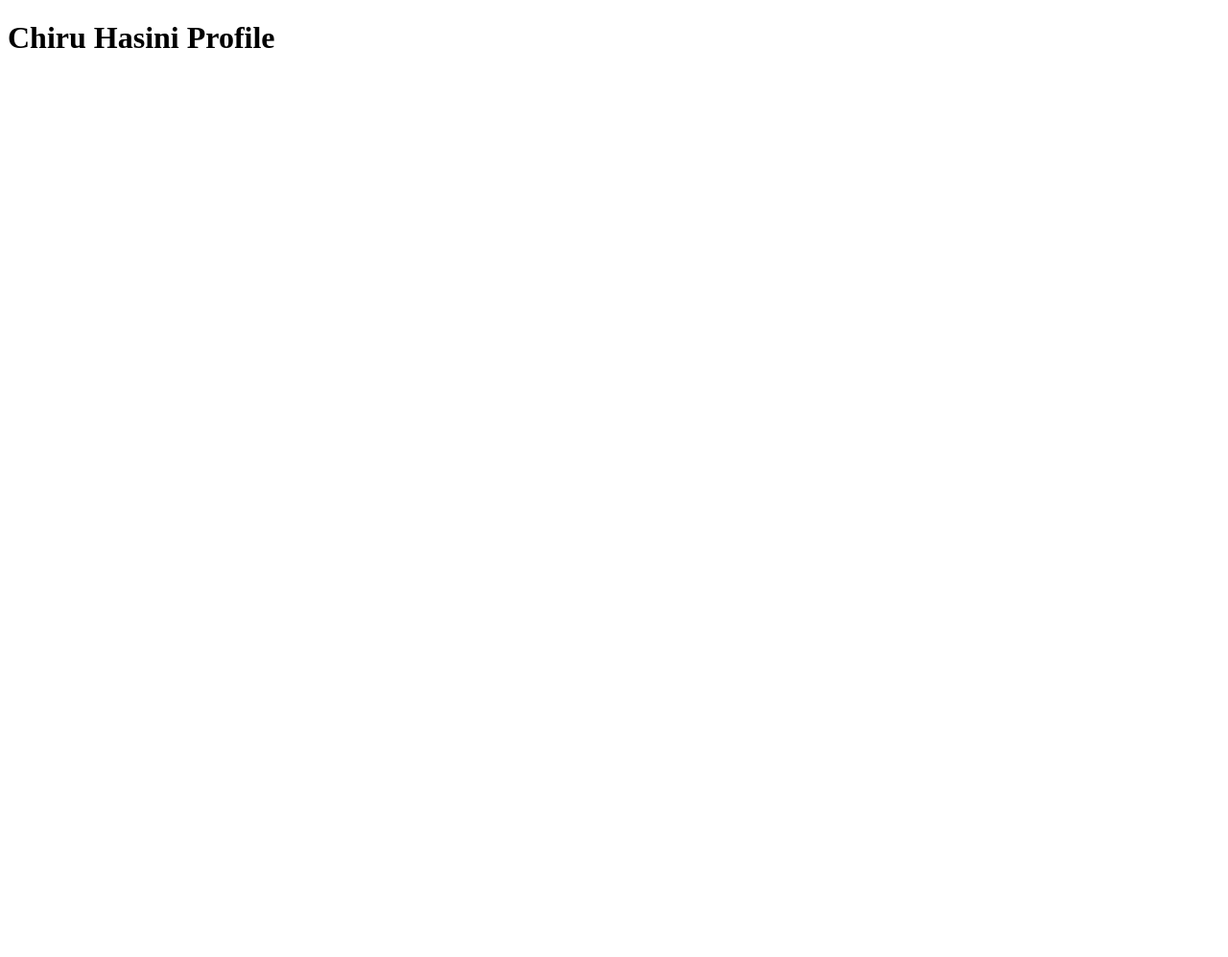
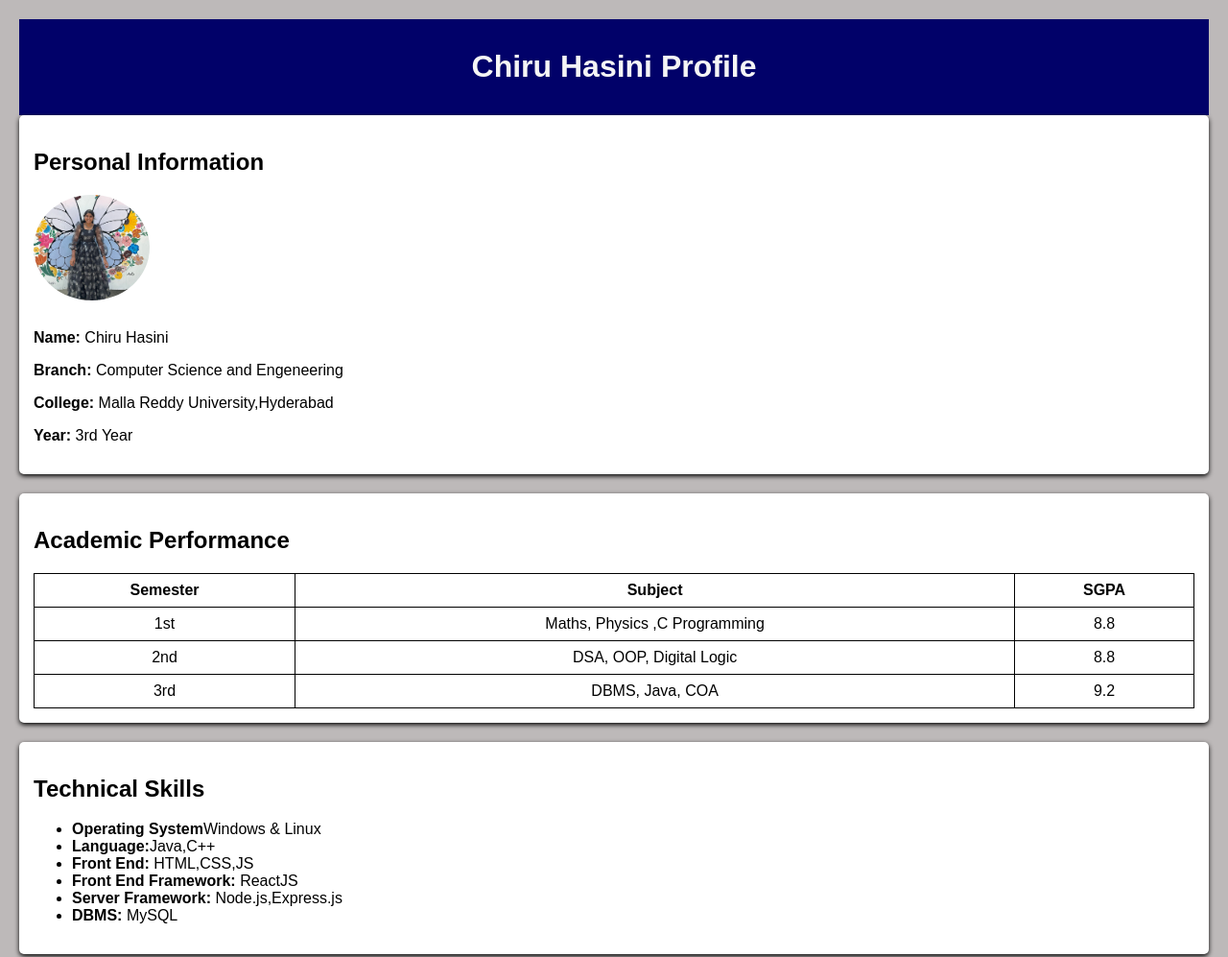
Before and after one commit to chiruhasini14/chiruhasini14.github.io, a plain HTML site: page index.html in a window 1280 px wide. Shown: the top 997 px of the page at 96% size. Before the commit the page ends 800 px from the top, so only its background shows below. Drawn offline with Linux system fonts and the light colour scheme.

Commit message:
second commit

```diff
--- a/assets/css/style.css
+++ b/assets/css/style.css
@@ -0,0 +1,48 @@
+body{
+    font-family: Arial, Helvetica, sans-serif;
+    background-color: rgb(189, 185, 185);
+    margin: 20px;
+}
+
+header{
+    background-color: rgb(1, 1, 105);
+    color: whitesmoke;
+    text-align: center;
+    padding: 10px;
+}
+section{
+    background-color: white;
+    padding: 15px;
+    margin-bottom: 20px;
+    border-radius: 5px;
+    box-shadow: 0 2px 5px rgba(0,0,0,1);
+}
+img{
+    border-radius: 50%;
+    margin-bottom: 10px;
+}
+table{
+    width: 100%;
+    border-collapse: collapse;
+    margin-top: 10px;
+}
+th,td{
+    border: 1px solid black;
+    text-align: center;
+    padding: 8px;
+}
+.form-group{
+    margin-bottom: 8px;
+}
+form input, form textarea{
+    width:100%;
+    padding: 10px;
+    margin: 5px, 0;
+    box-sizing: border-box;
+}
+input[type="submit"]{
+    background-color: rgb(8, 8, 129);
+    color: whitesmoke;
+    font-size: 18px;
+    font-weight: bold;
+}
--- a/index.html
+++ b/index.html
@@ -3,17 +3,113 @@
 <head>
     <meta charset="UTF-8">
     <meta name="viewport" content="width=device-width, initial-scale=1.0">
-    <meta name="keyword" content="Chiru hasini Computer Science Engeneering">
-    <meta name="description" content="This is a profile page of Chiru Hasini">
-    <meta name="Author" content="Chiru Hasini">
+    <meta name="keyword" content="Bharani Coumputer Science Java Full stack Dev Python">
+    <meta name="descrition" content="This is a profile page of Bharani. She is a Java Full stack dev.">
+    <meta name="author" content="Bharani">
     <meta http-equiv="refresh" content="10" url="http://localhost:8080/profile">
-    <meta name="robots" content="index,follow">
-    <link rel="stylesheet" href="./assets/css/style.css">
+    <!-- <meta name="robots" content="index, follow"> search engine will use this content
+    <meta name="robots" content="no-index, no-follow"> search engine will not use this content in any purpuse -->
+    <link rel="stylesheet" href="./Assets/css/style.css">
     <title>Document</title>
 </head>
 <body>
     <header>
         <h1>Chiru Hasini Profile</h1>
     </header>
+    <main>
+        <!-- Personal Information -->
+         <section>
+            <h2>Personal Information</h2>
+            <img src="./assets/images/Event.jpeg" alt="" width="10%" height="10%">
+            <p><strong>Name: </strong>Chiru Hasini</p>
+            <p><strong>Branch: </strong>Computer Science and Engeneering</p>
+            <p><strong>College: </strong>Malla Reddy University,Hyderabad</p>
+            <p><strong>Year: </strong>3rd Year</p>
+         </section>
+         <section>
+            <h2>Academic Performance</h2>
+            <table>
+                <thead>
+                    <tr>
+                        <th>Semester</th>
+                        <th>Subject</th>
+                        <th>SGPA</th>
+                    </tr>
+                </thead>
+                <tbody>
+                    <tr>
+                        <td>1st</td>
+                        <td>Maths, Physics ,C Programming</td>
+                        <td>8.8</td>
+                    </tr>
+                    <tr>
+                        <td>2nd</td>
+                        <td>DSA, OOP, Digital Logic</td>
+                        <td>8.8</td>
+                    </tr>
+                    <tr>
+                        <td>3rd</td>
+                        <td>DBMS, Java, COA</td>
+                        <td>9.2</td>
+                    </tr>
+                </tbody>
+            </table>
+         </section>
+         <section>
+            <!-- Technical Skills -->
+             <h2>Technical Skills</h2>
+             <ul>
+                <li><strong>Operating System</strong>Windows & Linux </li>
+                <li><strong>Language:</strong>Java,C++ </li>
+                <li><strong>Front End: </strong>HTML,CSS,JS</li>
+                <li><strong>Front End Framework: </strong>ReactJS</li>
+                <li><strong>Server Framework: </strong>Node.js,Express.js</li>
+                <li><strong>DBMS: </strong>MySQL</li>
+             </ul>
+         </section>
+         <section>
+            <!-- Hobbies and Intrests -->
+             <h2>Hobbies and Intrests</h2>
+             <ol>
+                <li>Coding Challenges</li>
+                <li>UI/UX Design</li>
+                <li>Watching Tech Youtube</li>
+                <li>Singing</li>
+             </ol>
+         </section>
+         <section>
+            <form action="#">
+                <h2>Contact Me</h2>
+                <div class="form-group">
+                    <label for="email"><strong>Email</strong></label>
+                    <input type="email" name="email" id="email"><br>
+                </div>
+
+                <div class="form-group">
+                    <label for="date"><strong>When to call back:</strong></label>
+                    <input type="datetime-local" name="date" id="date"><br>
+                </div>
+
+                <div class="form-group">
+                    <label for="contact"><strong>Contact number:</strong></label>
+                    <input type="tel" name="contact" id="contact"><br>
+                </div>
+
+                <div class="form-group">
+                    <label for="descrition"><strong>Description</strong></label>
+                    <textarea name="descrition" id="descrition" rows="5"></textarea>
+                </div>
+                <div class="form-group">
+                    <label for="linkedin"><strong>LinkedIn Profile URL</strong></label>
+                    <input type="url" name="linkedin" id="linkedin">
+                </div>
+                <div>
+                    <label for="Submit"></label>
+                    <input type="submit" value="Submit">
+                </div>
+
+            </form>
+         </section>
+    </main>
 </body>
 </html>
```
Also changed, not shown: assets/images/Event.jpeg (added).
